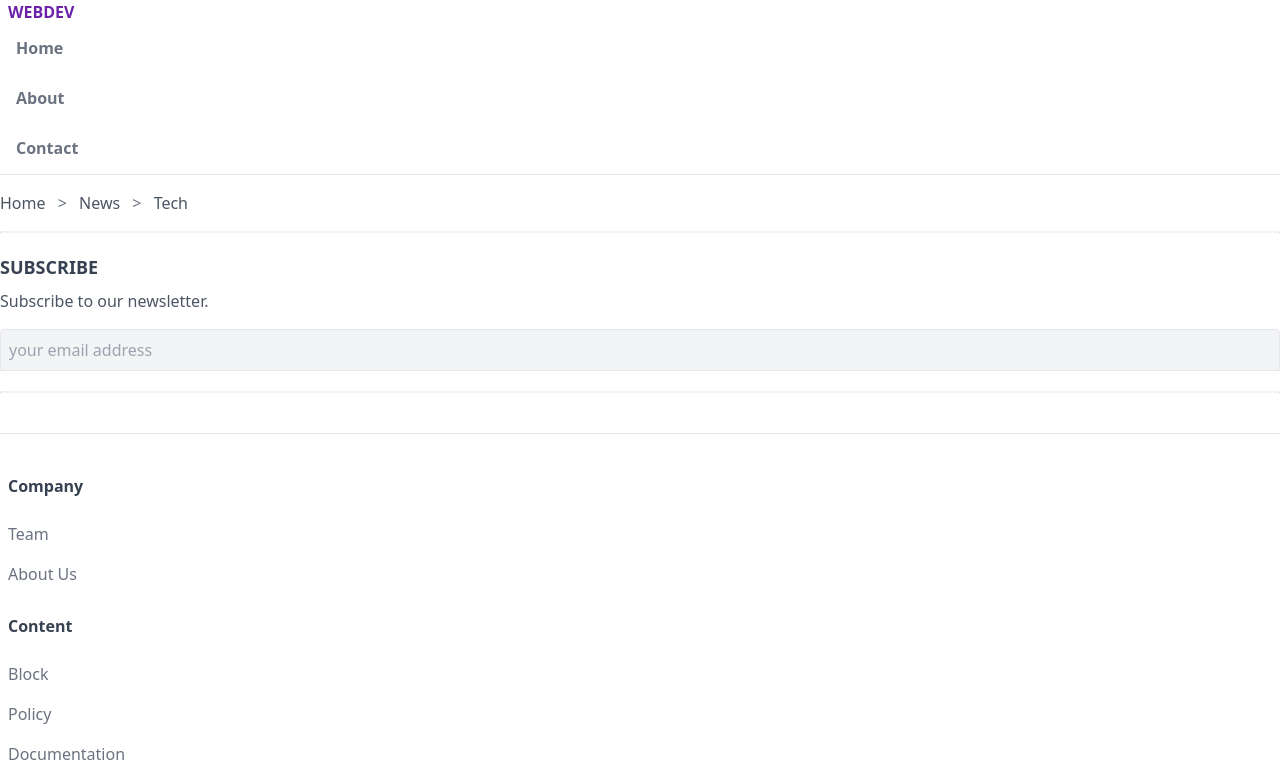
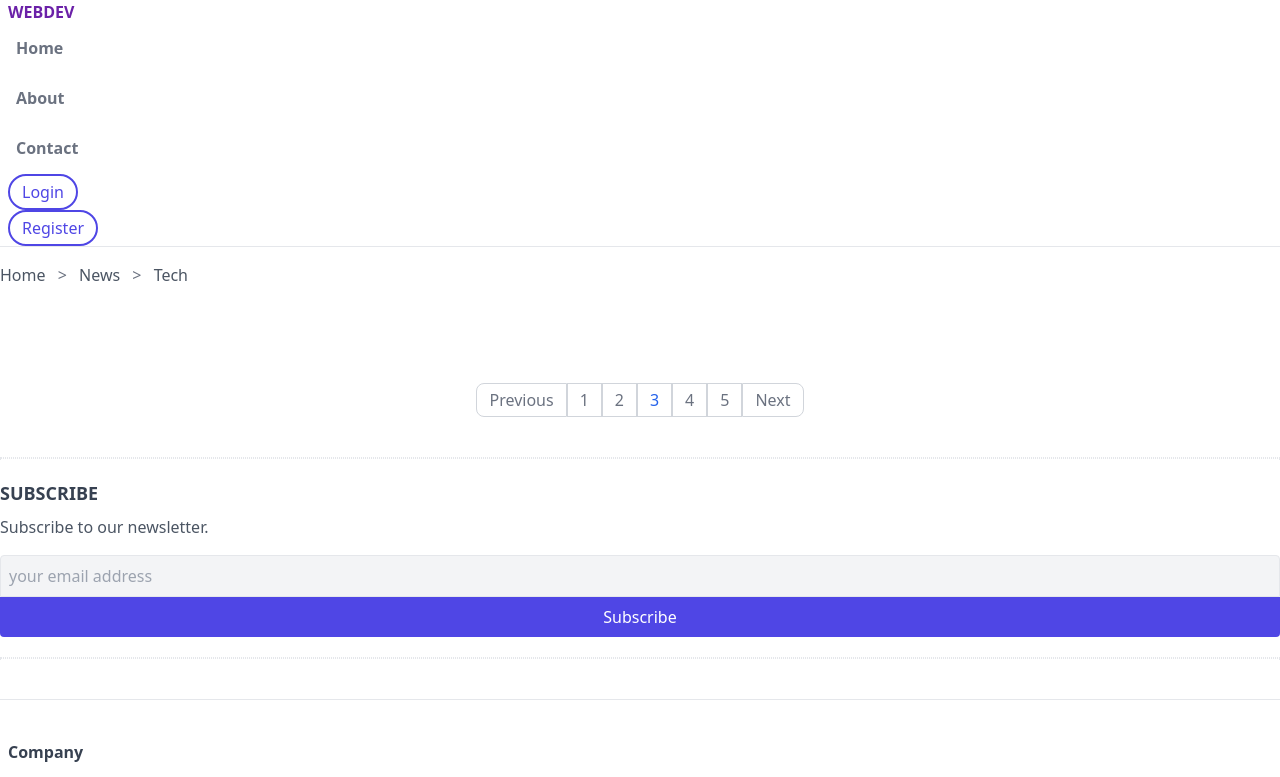
Before and after one commit to DenysBorysiuk/tailwind-css, a website: page index.html in a window 1280 px wide. Shown: the top 777 px of the page. Drawn offline with Linux system fonts and the light colour scheme.

Commit message:
lesson 5 done

```diff
--- a/index.html
+++ b/index.html
@@ -27,6 +27,16 @@
                         href="#">Contact</a>
                 </li>
             </ul>
+            <ul>
+                <li><button
+                        class="py-1 px-3 border-2 rounded-full border-indigo-600 text-indigo-600 hover:text-white hover:bg-indigo-800 focus:outline-none focus:ring focus:ring-violet-300"
+                        type="button">Login</button>
+                </li>
+                <li><button
+                        class="py-1 px-3 border-2 rounded-full border-indigo-600 text-indigo-600 hover:text-white hover:bg-indigo-800 focus:outline-none focus:ring focus:ring-violet-300"
+                        type="button">Register</button>
+                </li>
+            </ul>
         </nav>
     </header>
 
@@ -42,6 +52,26 @@
             </div>
         </div>
 
+        <!-- pagination -->
+        <div class="mt-20 mb-10">
+            <ul class="flex justify-center">
+                <li><a class="inline-block py-1 px-3 border border-gray-300 text-gray-500 hover:bg-gray-100 hover:text-gray-700 rounded-l-lg"
+                        href="#">Previous</a></li>
+                <li><a class="inline-block py-1 px-3 border border-gray-300 text-gray-500 hover:bg-gray-100 hover:text-gray-700"
+                        href="#">1</a></li>
+                <li><a class="inline-block py-1 px-3 border border-gray-300 text-gray-500 hover:bg-gray-100 hover:text-gray-700"
+                        href="#">2</a></li>
+                <li><a class="inline-block py-1 px-3 border border-gray-300 text-blue-600 hover:bg-blue-100"
+                        href="#">3</a></li>
+                <li><a class="inline-block py-1 px-3 border border-gray-300 text-gray-500 hover:bg-gray-100 hover:text-gray-700"
+                        href="#">4</a></li>
+                <li><a class="inline-block py-1 px-3 border border-gray-300 text-gray-500 hover:bg-gray-100 hover:text-gray-700"
+                        href="#">5</a></li>
+                <li><a class="inline-block py-1 px-3 border border-gray-300 text-gray-500 hover:bg-gray-100 hover:text-gray-700 rounded-r-lg"
+                        href="#">Next</a></li>
+            </ul>
+        </div>
+
         <!-- divider -->
         <div class="border border-dotted"></div>
 
@@ -51,6 +81,8 @@
             <p class="text-gray-600 mb-4">Subscribe to our newsletter.</p>
             <input type="email" placeholder="your email address"
                 class="text-gray-700 bg-gray-100 p-2 w-full border rounded-t hover:border-gray-600" />
+            <button class="px-4 py-2 bg-indigo-600 text-white rounded-b w-full hover:bg-indigo-800"
+                type="submit">Subscribe</button>
         </div>
 
         <!-- divider -->
```
Also changed, not shown: public/styles.css.
